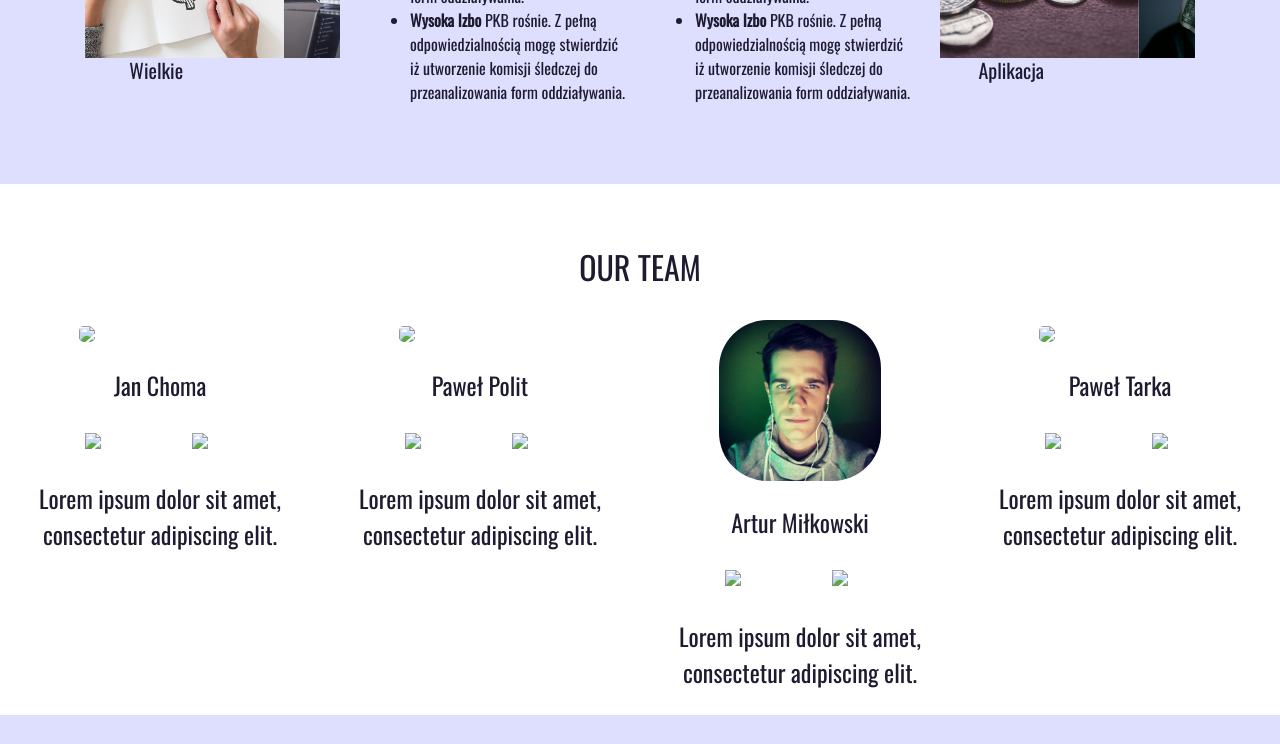
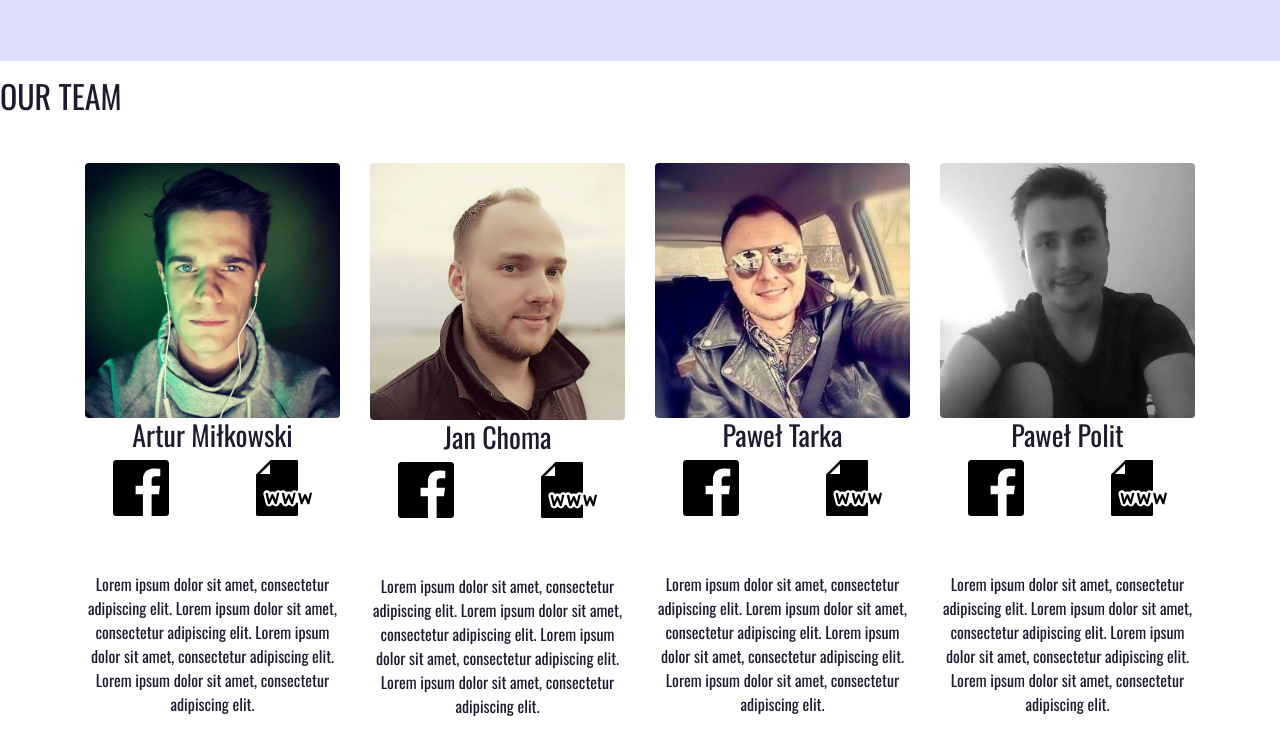
Before and after one commit to infoshareacademy/jfddl4-fatcash, a plain HTML site: page index.html in a window 1280 px wide. Shown: the part 1533-2277 px from the top of the page. Drawn offline with nearby package versions, Linux system fonts and the light colour scheme.

Commit message:
change features and team to bootstrap4

```diff
--- a/css/styles.css
+++ b/css/styles.css
@@ -493,69 +493,6 @@ label[for="nav-trigger"]:hover {
 
 /*FEATURES*/
 
-#features {
-    padding-top: 3em;
-    margin: auto;
-    padding: auto;
-    display: flex;
-    flex-direction: column;
-}
-
-.feature-box {
-
-    width: 85%;
-    margin: 5%;
-    padding: 5%;
-}
-
-
-
-
-.feature-box__heading {
-    text-align: center;
-}
-
-.feature-box__about {
-    text-align: center;
-    margin-top: 30px;
-    font-size: 1.5em;
-}
-
-.feature-box__icon {
-    display: flex;
-    object-fit: cover;
-    /*width: 60%;*/
-    /*margin: auto;*/
-    justify-content: center;
-    align-items: center;
-    height: 150px;
-}
-
-
-@media only screen and (min-width: 768px) {
-    #features{
-        margin: auto;
-        display: flex;
-        flex-direction: row;
-        max-width: 1280px;
-
-
-
-
-    }
-    .feature-box{
-
-        width: 25%;
-        margin: 1%;
-        padding: 1%;
-
-    }
-}
-
-/*.team-features__heading {*/
-    /*text-align: center;*/
-    /*font-size: 2em;*/
-/*}*/
 
 /*FEATURES END*/
 
@@ -613,86 +550,7 @@ label[for="nav-trigger"]:hover {
 /*INFO END*/
 
 /*TEAM*/
-.team-features__heading {
-    padding-top: 1.5em;
-    text-align: center;
-    font-size: 2em;
-}
 
-#team {
-    margin: auto;
-    padding: auto;
-    display: flex;
-    flex-direction: column;
-}
-
-.team-box {
-
-    width: 85%;
-    margin: 5%;
-    padding: 5%;
-
-}
-
-
-.team-box__heading
-{
-    text-align: center;
-    font-size: 1.5em;
-    margin: 10%;
-
-}
-.team-box__about{
-    text-align: center;
-    margin-top: 30px;
-    font-size: 1.5em;
-}
-
-.team-box__photo{
-    width: 60%;
-    margin: auto;
-}
-.team-box__photo img{
-    border-radius: 30%;
-    width: 100%;
-    text-align: center;
-}
-
-.team-box__links{
-    display: flex;
-    flex-direction: row;
-    margin: 10%;
-    justify-content: space-around;
-
-
-}
-
-.team-box__links a {
-    width: 20%;
-    height: 20%;
-}
-.team-box__links img{
-    width: 100%;
-    height: auto;
-
-}
-@media only screen and (min-width: 768px) {
-    #team{
-        margin: auto;
-        display: flex;
-        flex-direction: row;
-        max-width: 1280px;
-
-
-    }
-    .team-box{
-
-        width: 25%;
-        margin: 1%;
-        padding: 1%;
-
-    }
-}
 
 /*TEAM END*/
 
--- a/index.html
+++ b/index.html
@@ -73,7 +73,7 @@
             </h2>
         </div>
 
-feature/1-hero
+
         <div class="hero__button"><a href="#signup" class="hero__button-link">Sign Up</a></div>
 
 
@@ -87,44 +87,39 @@ feature/1-hero
 <!-- FEATURES-->
 <!--<h2 class="team-features__heading">FEATURES</h2>-->
 <section id="features">
+    <div class="container">
 
-    <div class="feature-box">
-        <h3 class="feature-box__heading">FEATURE</h3>
-        <div class="feature-box__icon">
+        <div class="row">
+            <div class="col-6 col-md-3 text-center mb-3">
+                <h3>FEATURE</h3>
                 <img src="img/ic_fingerprint_black_24px.svg">
-        </div>
-        <div class="feature-box__about">
+                <div>
                     Lorem ipsum dolor sit amet, consectetur adipiscing elit.
                 </div>
             </div>
-    <div class="feature-box">
-        <h3 class="feature-box__heading">FEATURE</h3>
-        <div class="feature-box__icon">
+            <div class="col-6 col-md-3 text-center mb-3">
+                <h3>FEATURE</h3>
                 <img src="img/ic_lock_outline_black_24px.svg">
-        </div>
-        <div class="feature-box__about">
+                <div>
                     Lorem ipsum dolor sit amet, consectetur adipiscing elit.
                 </div>
             </div>
-    <div class="feature-box">
-        <h3 class="feature-box__heading">FEATURE</h3>
-        <div class="feature-box__icon">
-            <img src="img/ic_shopping_cart_black_24px.svg">
-        </div>
-        <div class="feature-box__about">
+            <div class="col-6 col-md-3 text-center mb-3">
+                <h3>FEATURE</h3>
+                <img src="img/ic_trending_up_black_24px.svg">
+                <div>
                     Lorem ipsum dolor sit amet, consectetur adipiscing elit.
                 </div>
             </div>
-    <div class="feature-box">
-        <h3 class="feature-box__heading">FEATURE</h3>
-        <div class="feature-box__icon">
-            <img src="img/ic_trending_up_black_24px.svg">
-        </div>
-        <div class="feature-box__about">
+            <div class="col-6 col-md-3 text-center mb-3">
+                <h3>FEATURE</h3>
+                <img src="img/ic_shopping_cart_black_24px.svg">
+                <div>
                     Lorem ipsum dolor sit amet, consectetur adipiscing elit.
                 </div>
             </div>
-
+        </div>
+    </div>
 
 </section>
 <!-- /FEATURES-->
@@ -221,71 +216,91 @@ feature/1-hero
 <!-- TEAM -->
 <h2 class="team-features__heading">OUR TEAM</h2>
 <section id="team">
+    <div class="container">
 
-    <div class="team-box">
+        <div class="row">
+            <div class="col-6 col-md-3 text-center mb-3">
 
-        <div class="team-box__photo">
-            <img src="img/Jan.jpg">
+                <img class="img-fluid rounded" src="img/Artur.jpg"><img>
+                <h3>Artur Miłkowski</h3>
+
+                <div class="row">
+                    <div class="col-6">
+                        <a href="http://www.facebook.pl"><img class="img-fluid mr-auto ml-auto h-50" src="img/facebook-app-logo.svg"></a>
                     </div>
-        <h3 class="team-box__heading">Jan Choma</h3>
-        <div class="team-box__links">
-            <a href="http://www.facebook.pl"><img src="img/facebook-app-logo.svg"></a>
-            <a href="http://www.facebook.pl"><img src="img/internet.svg"></a>
+                    <div class="col-6">
+                        <a href="http://www.facebook.pl"><img class="img-fluid mr-auto ml-auto h-50" src="img/internet.svg"></a>
                     </div>
-        <div class="team-box__about">
+                </div>
+                <div>
+                    Lorem ipsum dolor sit amet, consectetur adipiscing elit.
+                    Lorem ipsum dolor sit amet, consectetur adipiscing elit.
+                    Lorem ipsum dolor sit amet, consectetur adipiscing elit.
                     Lorem ipsum dolor sit amet, consectetur adipiscing elit.
                 </div>
+            </div>
+            <div class="col-6 col-md-3 text-center mb-3">
 
+                <img class="img-fluid rounded" src="img/Jan.jpg"><img>
+                <h3>Jan Choma</h3>
+
+                <div class="row">
+                    <div class="col-6">
+                        <a href="http://www.facebook.pl"><img class="img-fluid mr-auto ml-auto h-50" src="img/facebook-app-logo.svg"></a>
+                    </div>
+                    <div class="col-6">
+                        <a href="http://www.facebook.pl"><img class="img-fluid mr-auto ml-auto h-50" src="img/internet.svg"></a>
+                    </div>
+                </div>
+                <div>
+                    Lorem ipsum dolor sit amet, consectetur adipiscing elit.
+                    Lorem ipsum dolor sit amet, consectetur adipiscing elit.
+                    Lorem ipsum dolor sit amet, consectetur adipiscing elit.
+                    Lorem ipsum dolor sit amet, consectetur adipiscing elit.
+                </div>
+            </div>
+            <div class="col-6 col-md-3 text-center mb-3">
+
+                <img class="img-fluid rounded" src="img/PawelT.jpg"><img>
+                <h3>Paweł Tarka</h3>
+
+                <div class="row">
+                    <div class="col-6">
+                        <a href="http://www.facebook.pl"><img class="img-fluid mr-auto ml-auto h-50" src="img/facebook-app-logo.svg"></a>
+                    </div>
+                    <div class="col-6">
+                        <a href="http://www.facebook.pl"><img class="img-fluid mr-auto ml-auto h-50" src="img/internet.svg"></a>
+                    </div>
+                </div>
+                <div>
+                    Lorem ipsum dolor sit amet, consectetur adipiscing elit.
+                    Lorem ipsum dolor sit amet, consectetur adipiscing elit.
+                    Lorem ipsum dolor sit amet, consectetur adipiscing elit.
+                    Lorem ipsum dolor sit amet, consectetur adipiscing elit.
+                </div>
+            </div>
+            <div class="col-6 col-md-3 text-center mb-3">
+
+                <img class="img-fluid rounded" src="img/PawelP.jpg"><img>
+                <h3>Paweł Polit</h3>
+
+                <div class="row">
+                    <div class="col-6">
+                        <a href="http://www.facebook.pl"><img class="img-fluid mr-auto ml-auto h-50" src="img/facebook-app-logo.svg"></a>
+                    </div>
+                    <div class="col-6">
+                        <a href="http://www.facebook.pl"><img class="img-fluid mr-auto ml-auto h-50" src="img/internet.svg"></a>
+                    </div>
+                </div>
+                <div>
+                    Lorem ipsum dolor sit amet, consectetur adipiscing elit.
+                    Lorem ipsum dolor sit amet, consectetur adipiscing elit.
+                    Lorem ipsum dolor sit amet, consectetur adipiscing elit.
+                    Lorem ipsum dolor sit amet, consectetur adipiscing elit.
 
                 </div>
-
-    <div class="team-box">
-
-        <div class="team-box__photo">
-            <img src="img/PawelP.jpg">
             </div>
-        <h3 class="team-box__heading">Paweł Polit</h3>
-        <div class="team-box__links">
-            <a href="http://www.facebook.pl"><img src="img/facebook-app-logo.svg"></a>
-            <a href="http://www.facebook.pl"><img src="img/internet.svg"></a>
         </div>
-        <div class="team-box__about">
-            Lorem ipsum dolor sit amet, consectetur adipiscing elit.
-        </div>
-
-
-    </div>
-    <div class="team-box">
-
-        <div class="team-box__photo">
-            <img src="img/Artur.jpg">
-        </div>
-        <h3 class="team-box__heading">Artur Miłkowski</h3>
-        <div class="team-box__links">
-            <a href="http://www.facebook.pl"><img src="img/facebook-app-logo.svg"></a>
-            <a href="http://www.facebook.pl"><img src="img/internet.svg"></a>
-        </div>
-        <div class="team-box__about">
-            Lorem ipsum dolor sit amet, consectetur adipiscing elit.
-        </div>
-
-
-    </div>
-    <div class="team-box">
-
-        <div class="team-box__photo">
-            <img src="img/PawelT.jpg">
-        </div>
-        <h3 class="team-box__heading">Paweł Tarka</h3>
-        <div class="team-box__links">
-            <a href="http://www.facebook.pl"><img src="img/facebook-app-logo.svg"></a>
-            <a href="http://www.facebook.pl"><img src="img/internet.svg"></a>
-        </div>
-        <div class="team-box__about">
-            Lorem ipsum dolor sit amet, consectetur adipiscing elit.
-        </div>
-
-
     </div>
 </section>
 <!-- /TEAM -->
```
Also changed, not shown: img/Jan.jpg (added), img/PawelP.jpg (added), img/PawelT.jpg (added), img/facebook-app-logo.svg (added), img/internet.svg (added). Lines whose indentation alone changed are shown as unchanged.
